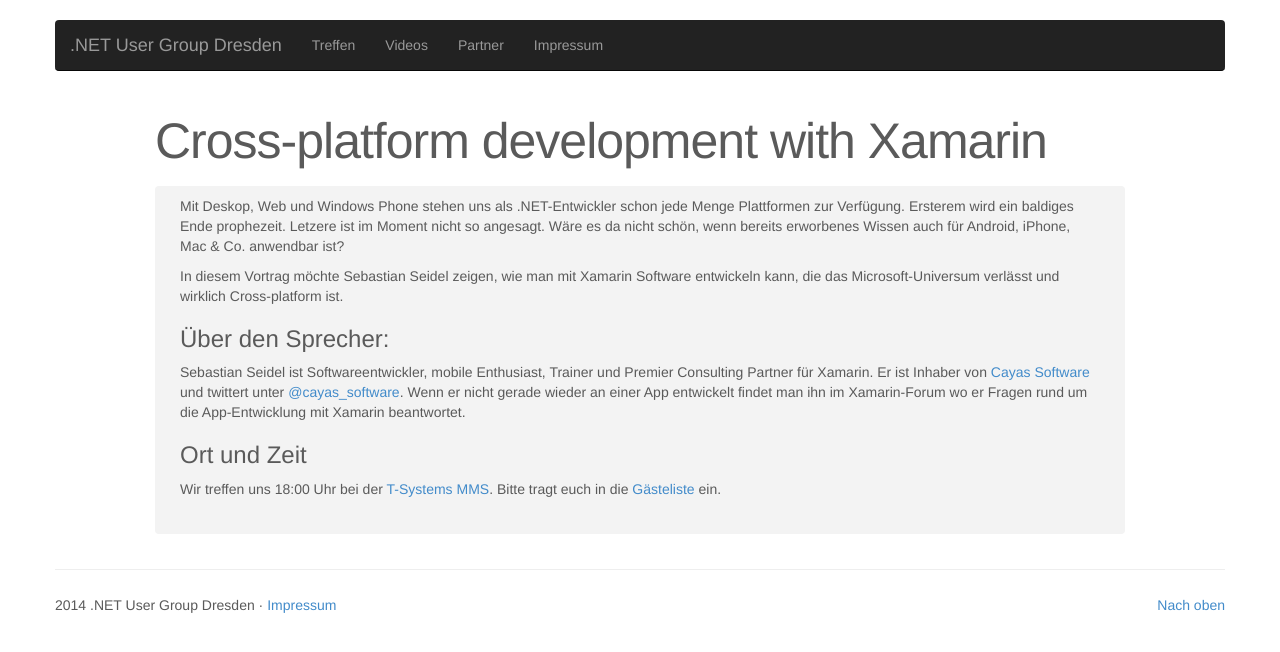
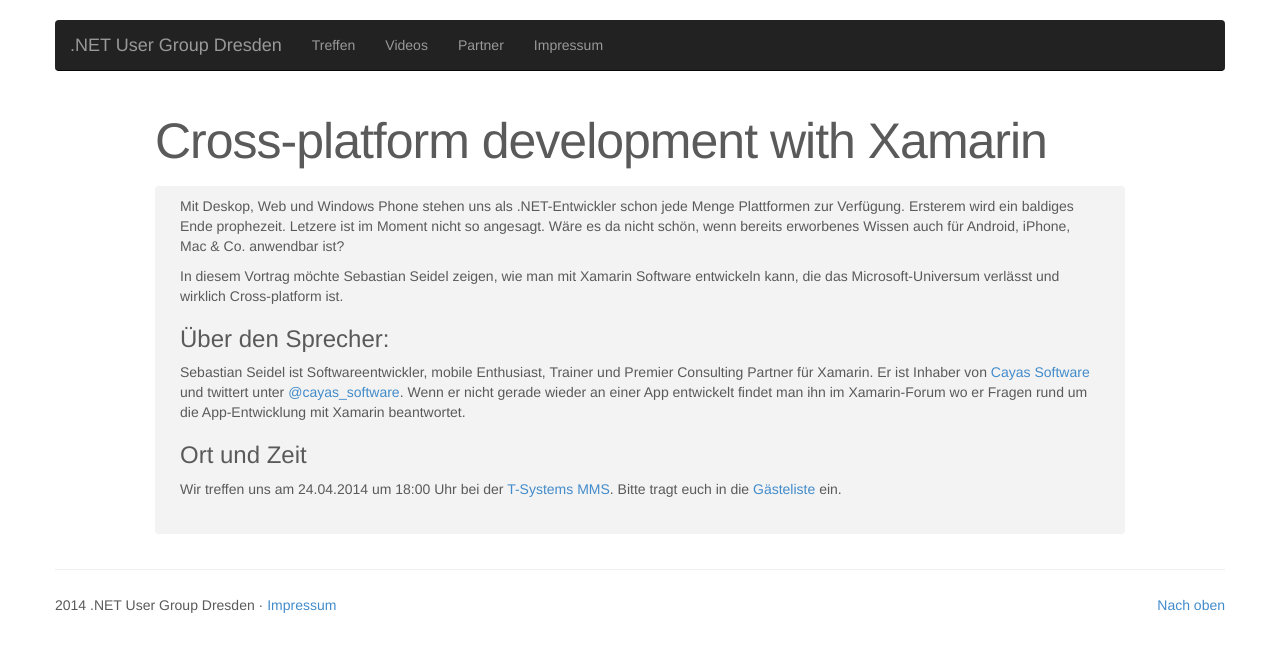
Before and after one commit to dddotnet/dddotnet.github.io, a Jekyll site: the page built from _posts/2014-04-24-Cross-platform-development-with-Xamarin.markdown, in a window 1280 px wide. Shown: the top 652 px of the page. Built offline with Jekyll 4.4.1, drawn with Linux system fonts in a browser that asks for light colours; Markdown is read by kramdown in place of the engine named in the settings.

Commit message:
datum hinzugefügt

```diff
--- a/_posts/2014-04-24-Cross-platform-development-with-Xamarin.markdown
+++ b/_posts/2014-04-24-Cross-platform-development-with-Xamarin.markdown
@@ -17,4 +17,4 @@
 
 ###Ort und Zeit
 
-Wir treffen uns 18:00 Uhr bei der [T-Systems MMS](http://www.t-systems-mms.com/). Bitte tragt euch in die [Gästeliste](https://www.xing.com/events/einladung-treffen-24-04-2014-cross-platform-development-with-xamarin-1375140) ein.
+Wir treffen uns am 24.04.2014 um 18:00 Uhr bei der [T-Systems MMS](http://www.t-systems-mms.com/). Bitte tragt euch in die [Gästeliste](https://www.xing.com/events/einladung-treffen-24-04-2014-cross-platform-development-with-xamarin-1375140) ein.
```
